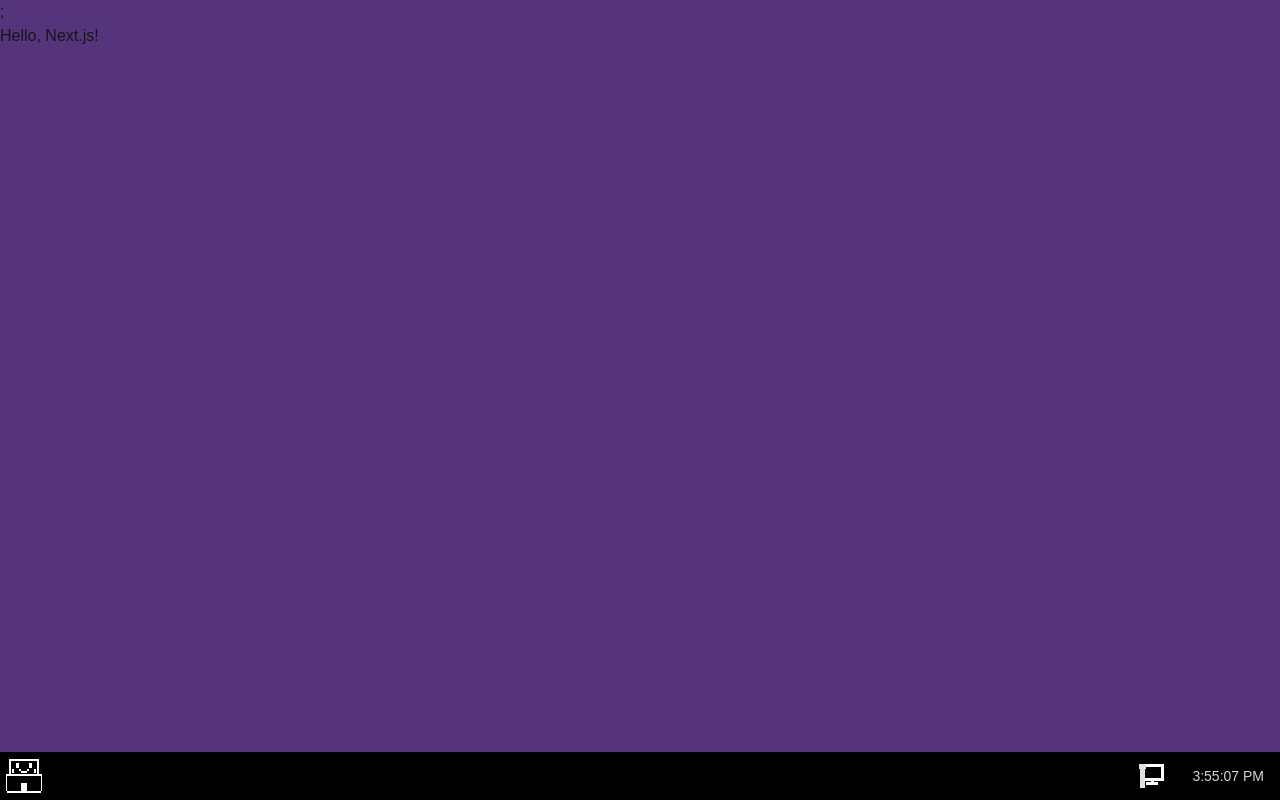
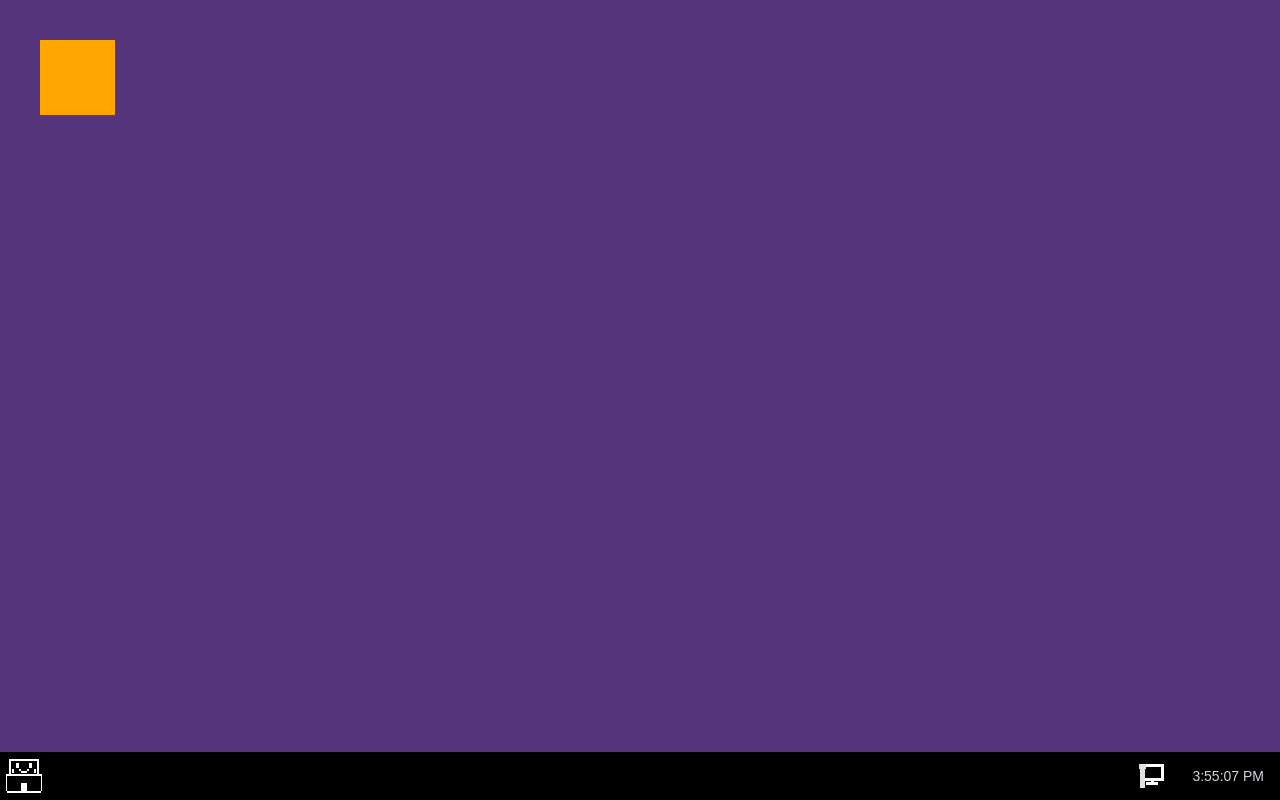
Before and after one commit to Mirko-125/mirkOS, a Next.js app: page / in a window 1280 px wide. Built offline with nearby package versions, Linux system fonts and the light colour scheme.

Commit message:
fox: moved the context menu code to be a seperate wrapper for better access

```diff
--- a/src/app/layout.tsx
+++ b/src/app/layout.tsx
@@ -1,24 +1,28 @@
-import './globals.css';
-import { Wallpaper } from '@/components/wallpaper'; // client component
-import { Taskbar } from '@/components/taskbar';
+import "./globals.css";
+import { ContextMenuWrap } from "@/components/contextmenuwrap"; // client component
+import { Wallpaper } from "@/components/wallpaper";
+import { Taskbar } from "@/components/taskbar";
 
 export const metadata = {
-  title: 'mirkOS',
-  description: 'my own webpage that looks like an operating system',
-}
+  title: "mirkOS",
+  description: "my own webpage that looks like an operating system",
+};
 
-export default function RootLayout({ children, }:
-{
-    children: React.ReactNode
-})
-{
+export default function RootLayout({
+  children,
+}: {
+  children: React.ReactNode;
+}) {
   return (
     <html lang="en">
       <body>
-        <Wallpaper background='#55347b'/> {/*{undefined} for default wallpaper*/}
-        {children}
-        <Taskbar/>
+        <ContextMenuWrap>
+          <Wallpaper background="#55347b" />{" "}
+          {/*{undefined} for default wallpaper*/}
+          {children}
+        </ContextMenuWrap>
+        <Taskbar />
       </body>
     </html>
-  )
+  );
 }
--- a/src/app/page.tsx
+++ b/src/app/page.tsx
@@ -1,5 +1,5 @@
 const Page = () => {
-  return <h1>Hello, Next.js!</h1>;
+  return <div className="m-10 w-[75px] h-[75px] bg-[#FFA500]"></div>;
 };
 
 export default Page;
--- a/src/components/contextmenu.tsx
+++ b/src/components/contextmenu.tsx
@@ -1,3 +1,4 @@
+"use client";
 import React, { ReactNode, RefObject, useEffect } from "react";
 
 interface ContextMenuProps {
--- /dev/null
+++ b/src/components/contextmenuwrap.tsx
@@ -0,0 +1,51 @@
+"use client";
+
+import { useState, useRef, ReactNode } from "react";
+import { ContextMenu } from "@/components/contextmenu"; // client compontent
+interface ContextMenuState {
+  show: boolean;
+  x: number;
+  y: number;
+}
+
+interface ChildrenProp {
+  children: ReactNode;
+}
+
+export const ContextMenuWrap = (props: ChildrenProp) => {
+  const { children } = props;
+  const [contextMenu, setContextMenu] = useState<ContextMenuState>({
+    show: false,
+    x: 0,
+    y: 0,
+  });
+
+  const openContextMenuHandler = (e: React.MouseEvent<HTMLDivElement>) => {
+    e.preventDefault();
+    setContextMenu({ show: true, x: e.clientX, y: e.clientY });
+  };
+
+  const closeContextMenuHandler = () => {
+    setContextMenu({ show: false, x: 0, y: 0 });
+  };
+
+  const contextAreaRef = useRef<HTMLDivElement>(null);
+
+  return (
+    <div>
+      <div ref={contextAreaRef} onContextMenu={openContextMenuHandler}>
+        {children}
+      </div>
+      {contextMenu.show && (
+        <ContextMenu
+          x={contextMenu.x}
+          y={contextMenu.y}
+          onCloseContextMenu={closeContextMenuHandler}
+          parentRef={contextAreaRef}
+        >
+          This is my context menu
+        </ContextMenu>
+      )}
+    </div>
+  );
+};
--- a/src/components/wallpaper.tsx
+++ b/src/components/wallpaper.tsx
@@ -1,15 +1,5 @@
-"use client";
-import { useState, useRef } from "react";
-import { ContextMenu } from "@/components/contextmenu";
-
 interface WallpaperProps {
   background?: string;
-}
-
-interface ContextMenuState {
-  show: boolean;
-  x: number;
-  y: number;
 }
 
 export const Wallpaper = ({ background = "#1a4988" }: WallpaperProps) => {
@@ -21,38 +11,6 @@ export const Wallpaper = ({ background = "#1a4988" }: WallpaperProps) => {
       ? `url(${background}) center/cover no-repeat`
       : background,
   };
-  const [contextMenu, setContextMenu] = useState<ContextMenuState>({
-    show: false,
-    x: 0,
-    y: 0,
-  });
-  const openContextMenuHandler = (e: React.MouseEvent<HTMLDivElement>) => {
-    e.preventDefault();
-    setContextMenu({ show: true, x: e.clientX, y: e.clientY });
-  };
-  const closeContextMenuHandler = () => {
-    setContextMenu({ show: false, x: 0, y: 0 });
-  };
-  const contextAreaRef = useRef<HTMLDivElement>(null);
-  return (
-    <div>
-      <div
-        style={style}
-        aria-hidden="true"
-        ref={contextAreaRef}
-        onContextMenu={(e) => openContextMenuHandler(e)}
-      />
-      ;
-      {contextMenu.show && (
-        <ContextMenu
-          x={contextMenu.x}
-          y={contextMenu.y}
-          onCloseContextMenu={closeContextMenuHandler}
-          parentRef={contextAreaRef}
-        >
-          This is my context menu
-        </ContextMenu>
-      )}
-    </div>
-  );
+
+  return <div style={style} aria-hidden="true" />;
 };
```
